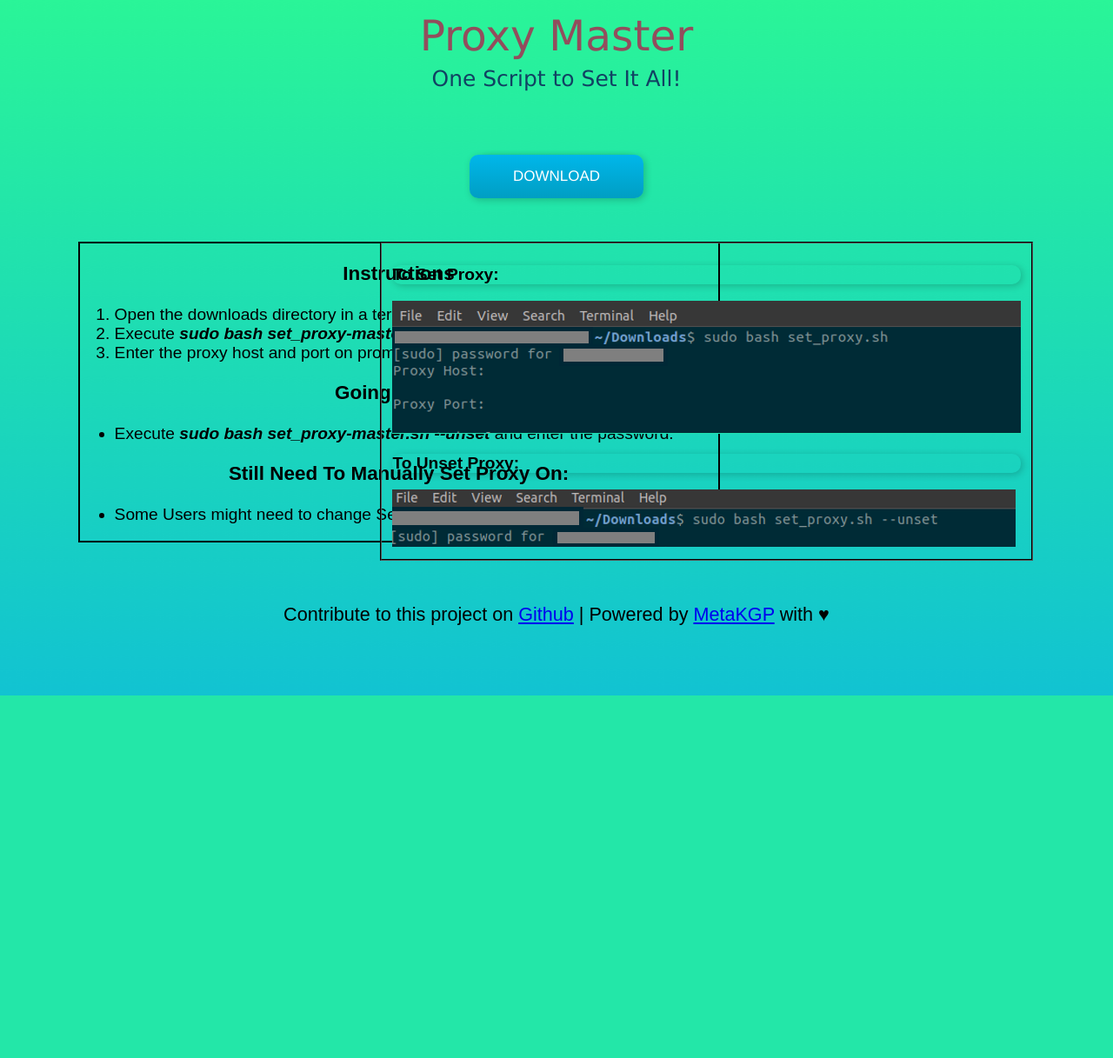
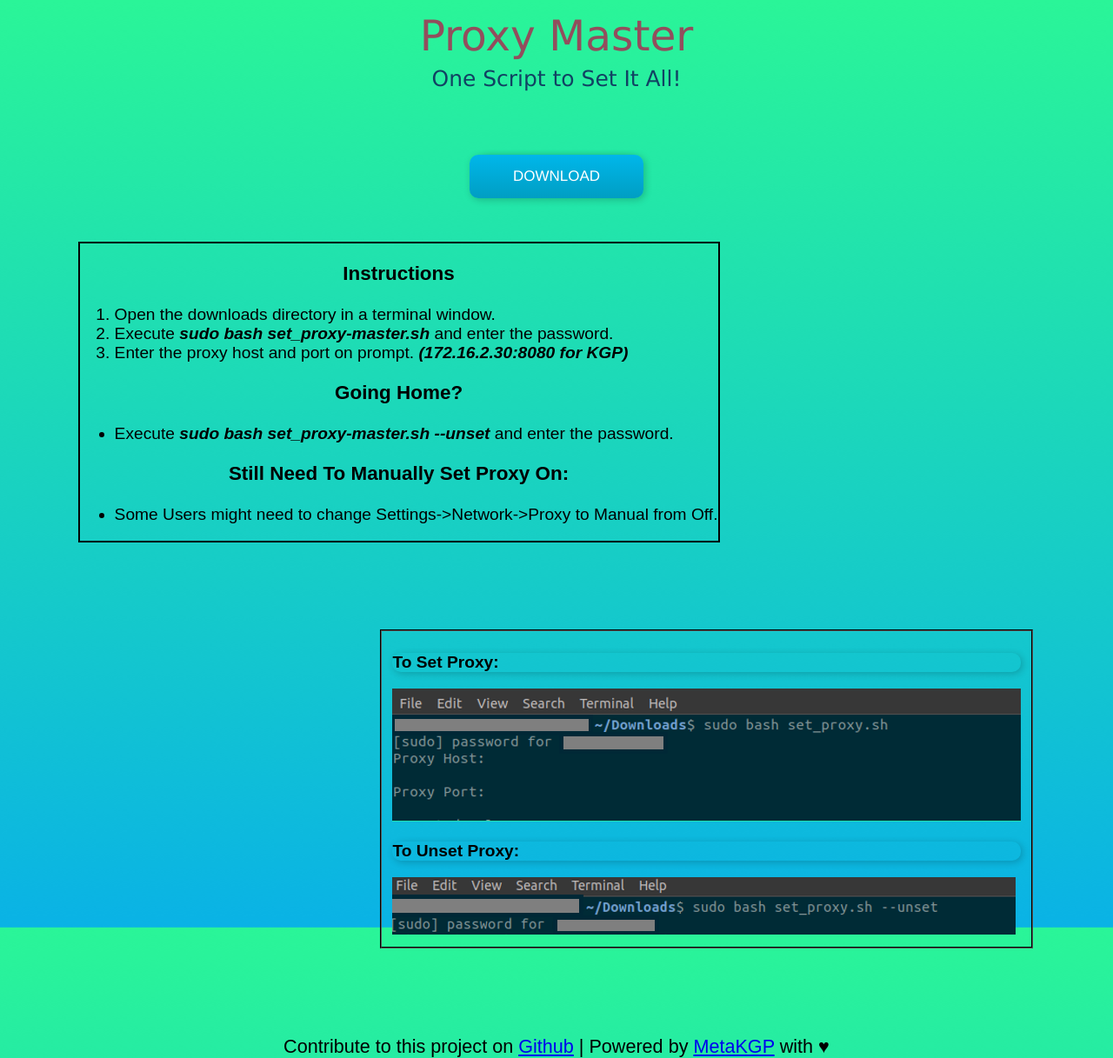
Before and after one commit to thealphadollar/set_proxy, a Flask app: page / in a window 1280 px wide. Shown: the whole page at 87% size. Before the commit the page ends 800 px from the top, so only its background shows below. Run offline with Flask 2, Linux system fonts and the light colour scheme.

Commit message:
finalize heroku deployment

```diff
--- a/static/style.css
+++ b/static/style.css
@@ -8,6 +8,9 @@ body {
     height: 100%;
     padding: 0;
     margin: 0;
+    display: block;
+    position: absolute;
+    width: 100%;
 }
 #head{
     margin-top: 1%;
@@ -29,7 +32,8 @@ body {
     float:right;
     margin-bottom: 100px;
     right: 7%;
-    position: absolute;
+    position: relative;
+    display: block;
 }
 .info{
     float: left;
@@ -38,7 +42,8 @@ body {
     width: auto;
     margin-bottom: 100px;
     left: 7%;
-    position: absolute;
+    position: relative;
+    display: block;
 }
 fieldset{
     border-color: black;
@@ -69,6 +74,7 @@ fieldset{
     -webkit-box-shadow: 2px 2px 8px rgba(0,0,0,0.2);
     -moz-box-shadow: 2px 2px 8px rgba(0,0,0,0.2);
     box-shadow: 2px 2px 8px rgba(0,0,0,0.2);
+    display: block;
 }
 
 .bottom{
@@ -98,3 +104,14 @@ fieldset{
 .button:active .bottom { margin: -20px 0 0 10px }
 
 .button:active .top { margin: -70px 0 0 10px }
+
+.footer{
+    text-align: center;
+    margin-left: auto;
+    margin-right: auto;
+    font-size: 135%;
+    position: relative;
+    display: block;
+    width: 100%;
+    clear: both;
+}
--- a/templates/index.html
+++ b/templates/index.html
@@ -36,7 +36,7 @@
         </fieldset>
     </div>
     <br><br>
-    <div style="text-align: center; margin-left: auto; margin-right: auto;font-size: 135%; bottom: 10%; position: absolute; display:block; width: 100%;">Contribute to this project on <a href="https://github.com/CodeStash-KGP/set_proxy" target="_blank">Github</a> | Powered by <a href="https://www.facebook.com/codestashkgp/" target="_blank">MetaKGP</a> with ♥</div>
 </body>
+<footer class="footer">Contribute to this project on <a href="https://github.com/CodeStash-KGP/set_proxy" target="_blank">Github</a> | Powered by <a href="https://www.facebook.com/codestashkgp/" target="_blank">MetaKGP</a> with ♥</footer>
 
 </html>
```
